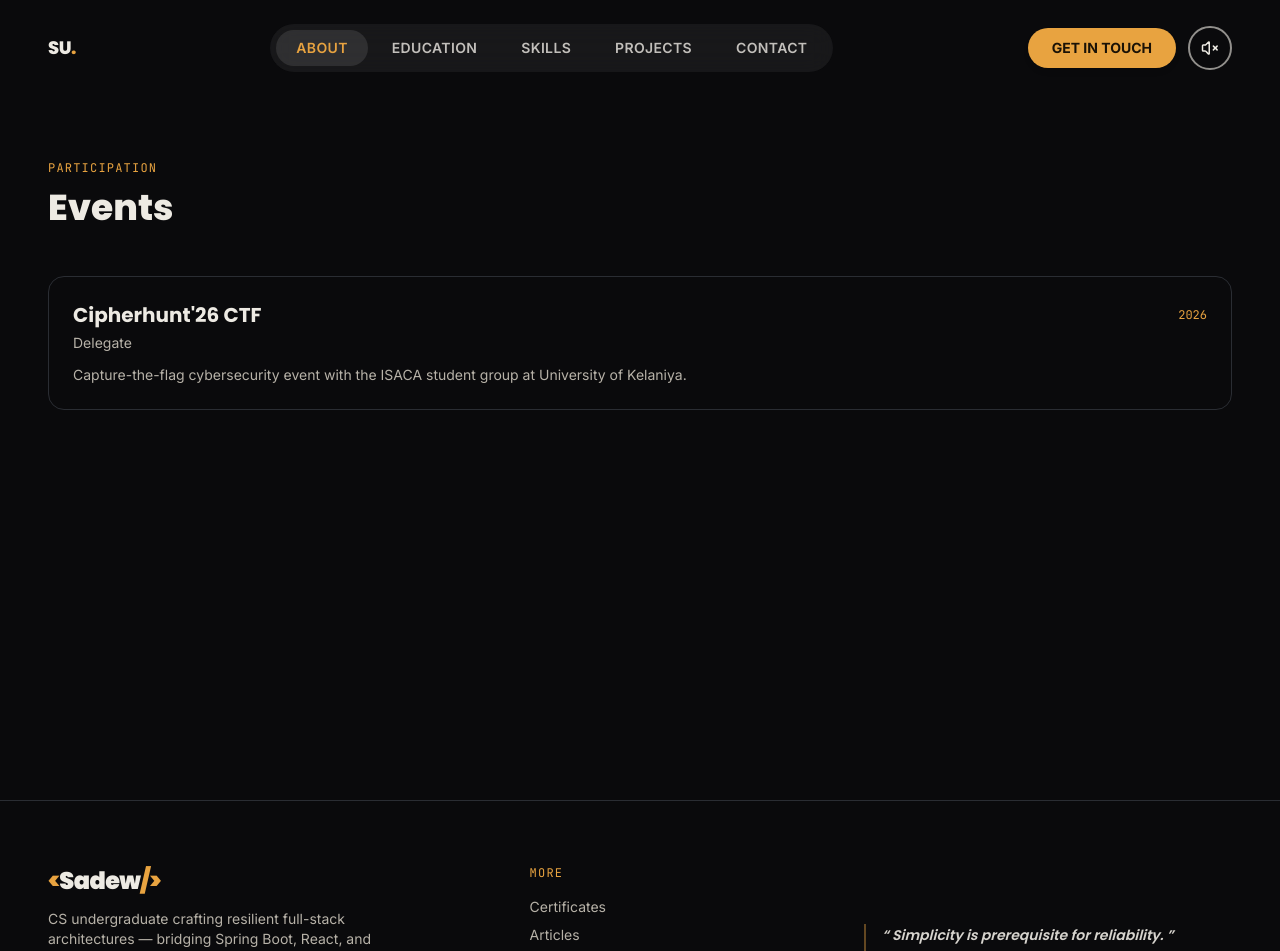
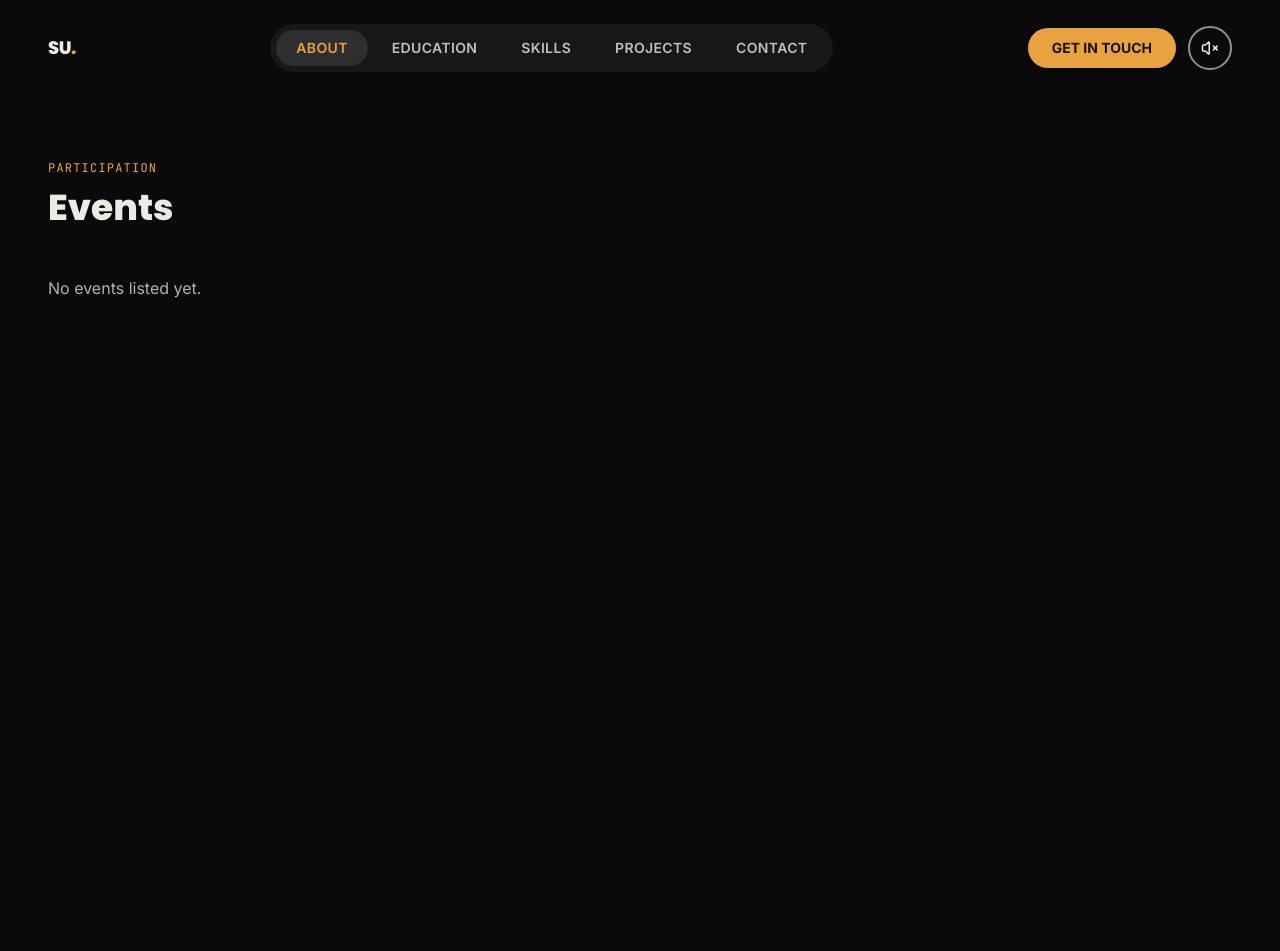
Before and after one commit to Sadew-Upendra/Portfolio, a Next.js app: page /events in a window 1280 px wide. Shown: the top 951 px of the page. After the commit the page ends 800 px from the top, so only its background shows below. Built offline with nearby package versions, Linux system fonts and the light colour scheme.

Commit message:
chore: update event page

```diff
--- a/src/app/events/page.tsx
+++ b/src/app/events/page.tsx
@@ -12,6 +12,9 @@ export default function EventsPage() {
           <p className="mb-3 font-mono text-xs tracking-widest text-lamp">PARTICIPATION</p>
           <h1 className="mb-12 font-display text-4xl font-extrabold">Events</h1>
 
+          {events.length === 0 ? (
+            <p className="text-muted">No events listed yet.</p>
+          ) : (
             <div className="space-y-6">
               {events.map((e) => (
                 <div key={e.id} className="rounded-2xl border border-border p-6">
@@ -24,9 +27,10 @@ export default function EventsPage() {
                 </div>
               ))}
             </div>
+          )}
         </Container>
       </main>
-      <Footer />
+      {/* <Footer /> */}
     </>
   );
 }
--- a/src/data/events.ts
+++ b/src/data/events.ts
@@ -1,6 +1,7 @@
 import { EventItem } from "@/types";
 
 export const events: EventItem[] = [
+  /*
   {
     id: "cipherhunt-26",
     title: "Cipherhunt'26 CTF",
@@ -9,4 +10,5 @@ export const events: EventItem[] = [
     description:
       "Capture-the-flag cybersecurity event with the ISACA student group at University of Kelaniya.",
   },
+  */
 ];
```
Lines whose indentation alone changed are shown as unchanged.
